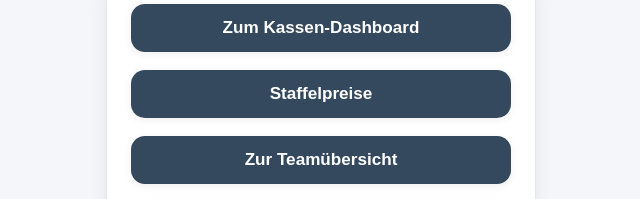
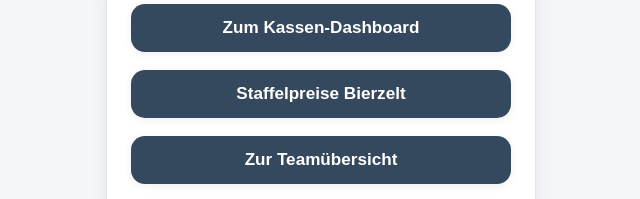
Before and after one commit to Dome2k3/KasseMultiGUI, a website: page admin.html in a window 1280 px wide. Shown: the part 139-338 px from the top of the page, 319-959 px from the left. Drawn offline with Linux system fonts and the light colour scheme.

Commit message:
V0.9 Druck ungetestet Staffelpreise ergänzt

```diff
--- a/admin.html
+++ b/admin.html
@@ -152,7 +152,7 @@
     <h1>Admin Dashboard</h1>
     <div class="admin-buttons">
         <button onclick="window.location.href='index.html'">Zum Kassen-Dashboard</button>
-        <button onclick="window.location.href='staffelpreise.html'" class="pretty-btn">Staffelpreise</button>
+        <button onclick="window.location.href='staffelpreise.html'" class="pretty-btn">Staffelpreise Bierzelt</button>
         <button onclick="window.location.href='teams/teams.html'">Zur Teamübersicht</button>
         <button onclick="window.location.href='statistics_sql.html'">Statistik-Übersicht</a>
         <button onclick="window.location.href='bons.html'" class="pretty-btn">Bons</button>
```
Also changed, not shown: bierzelt.html (+1 -0 lines), index.html (+1 -0 lines), staffelpreise.html (+1 -0 lines).
